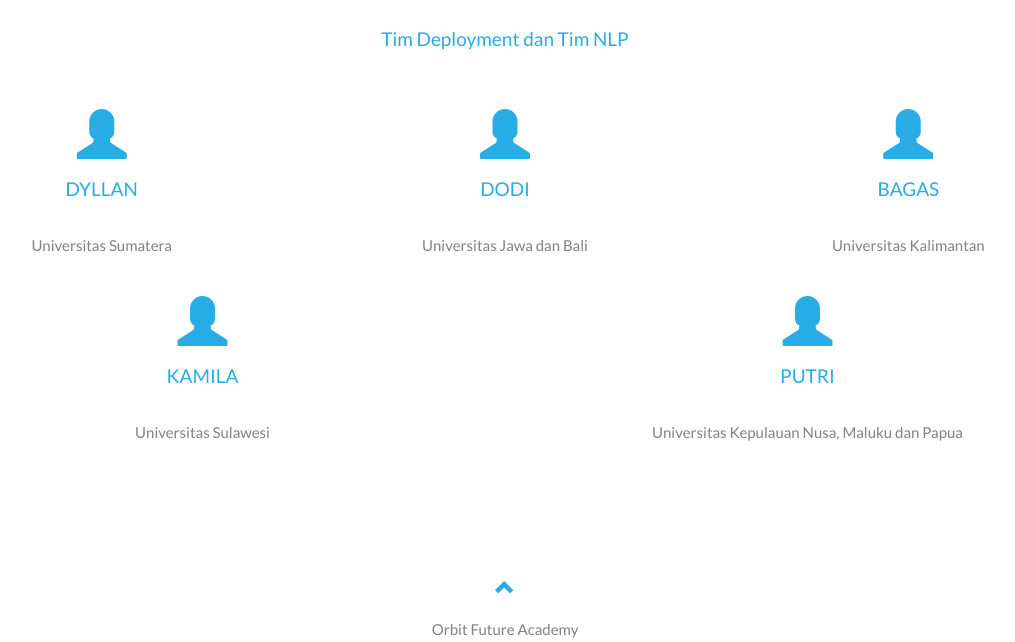
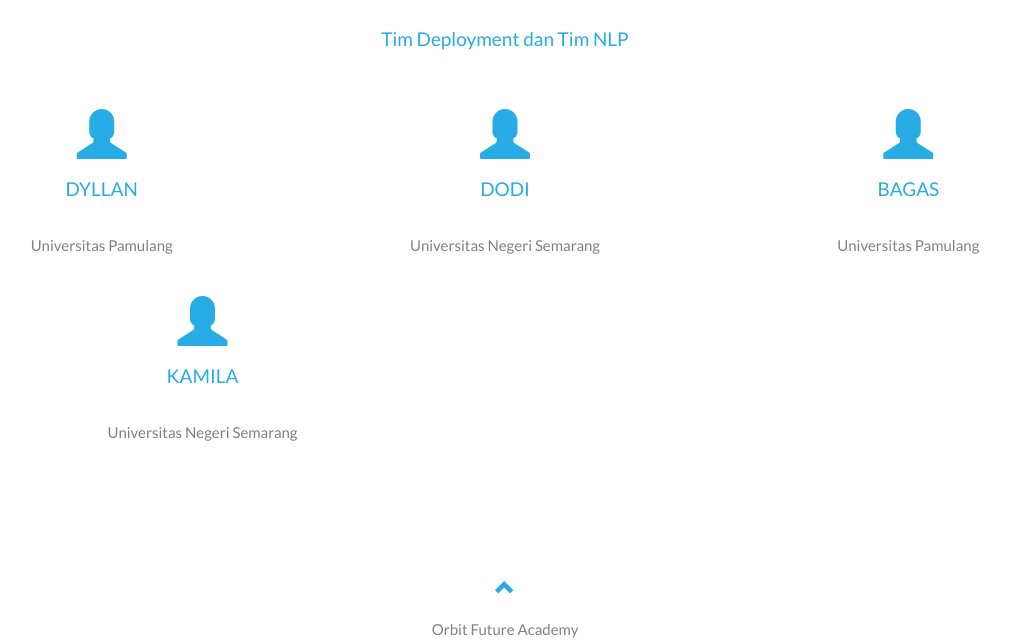
Before and after one commit to Kamilaaql/deploymentnlp, a Python web app: template templates/index.html in a window 1280 px wide. Shown: the part 1401-2043 px from the top of the page, without its empty margins (135-1150 px from the left). Run offline with Jinja, Linux system fonts and the light colour scheme; the template is opened without the code that fills it, so the values that code supplies are empty.

Commit message:
Update index.html

```diff
--- a/templates/index.html
+++ b/templates/index.html
@@ -160,17 +160,17 @@
 			<div class="col-sm-4">
 				<span class="glyphicon glyphicon-user logo-small"></span>
 				<h4>DYLLAN</h4>
-				<p>Universitas Sumatera</p>
+				<p>Universitas Pamulang</p>
 			</div>
 			<div class="col-sm-4">
 				<span class="glyphicon glyphicon-user logo-small"></span>
 				<h4>DODI</h4>
-				<p>Universitas Jawa dan Bali</p>
+				<p>Universitas Negeri Semarang</p>
 			</div>
 			<div class="col-sm-4">
 				<span class="glyphicon glyphicon-user logo-small"></span>
 				<h4>BAGAS</h4>
-				<p>Universitas Kalimantan</p>
+				<p>Universitas Pamulang</p>
 			</div>
 		</div>
 	    <br>
@@ -178,12 +178,7 @@
 			<div class="col-sm-6">
 				<span class="glyphicon glyphicon-user logo-small"></span>
 				<h4>KAMILA</h4>
-				<p>Universitas Sulawesi</p>
-			</div>
-			<div class="col-sm-6">
-				<span class="glyphicon glyphicon-user logo-small"></span>
-				<h4>PUTRI</h4>
-				<p>Universitas Kepulauan Nusa, Maluku dan Papua</p>
+				<p>Universitas Negeri Semarang</p>
 			</div>
 	    </div>
 	</div>
```
